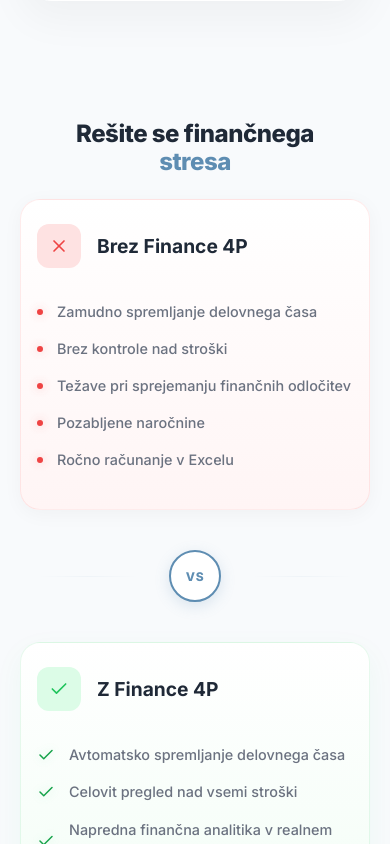
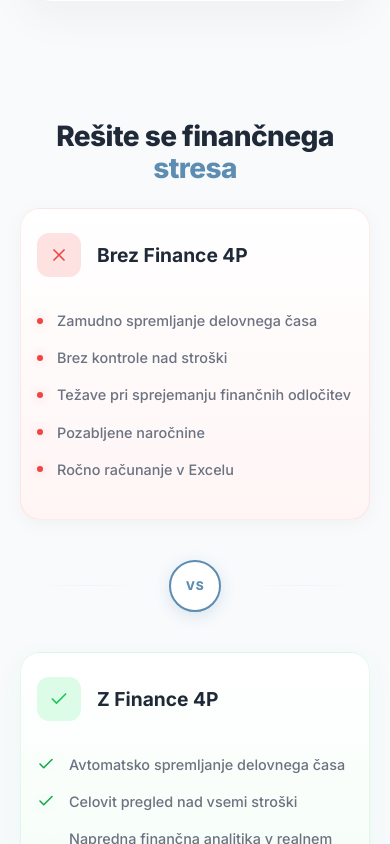
Before and after one commit to filipkolle/Landing-4P, a React (Vite) app: page / in a window 390 px wide. Shown: the part 1440-2284 px from the top of the page. Built offline with nearby package versions, Linux system fonts and the light colour scheme.

Commit message:
style: upscale main section headings for better visual impact

```diff
--- a/src/styles/LandingPage.css
+++ b/src/styles/LandingPage.css
@@ -360,7 +360,7 @@
 }
 
 .section-header h2 {
-  font-size: 2.6rem;
+  font-size: 3.2rem;
   font-weight: 800;
   letter-spacing: -0.02em;
   margin-bottom: 16px;
@@ -1312,7 +1312,7 @@
   /* Sections */
   .section-padding { padding: 48px 0; }
   .section-header { margin-bottom: 24px; }
-  .section-header h2 { font-size: 1.6rem; }
+  .section-header h2 { font-size: 1.85rem; }
   .section-header p { font-size: 0.9rem; }
   .section-label { font-size: 0.65rem; }
 
@@ -1397,7 +1397,7 @@
   .hero-phone-label { font-size: 0.7rem; top: -30px; }
 
   /* Sections */
-  .section-header h2 { font-size: 1.5rem; }
+  .section-header h2 { font-size: 1.75rem; }
   .section-padding { padding: 40px 0; }
 
   /* Subscribe CTA */
```
